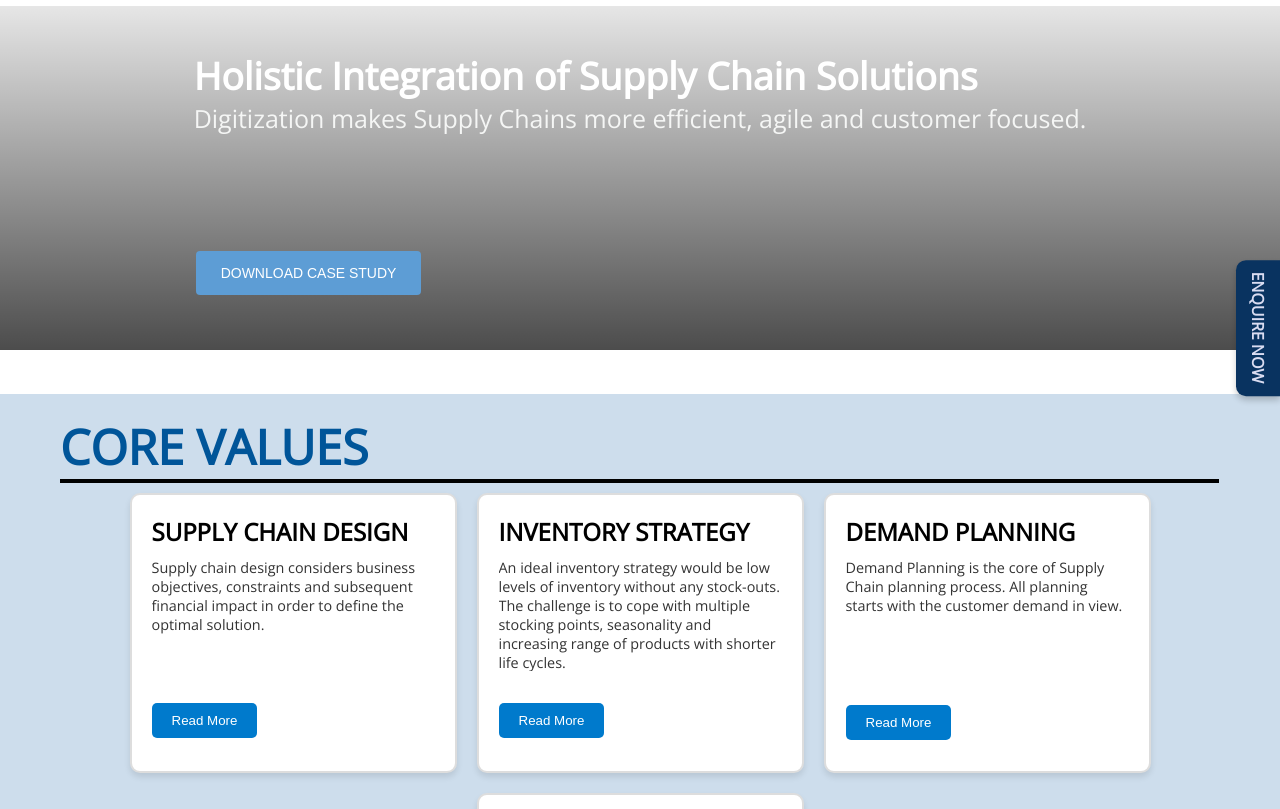
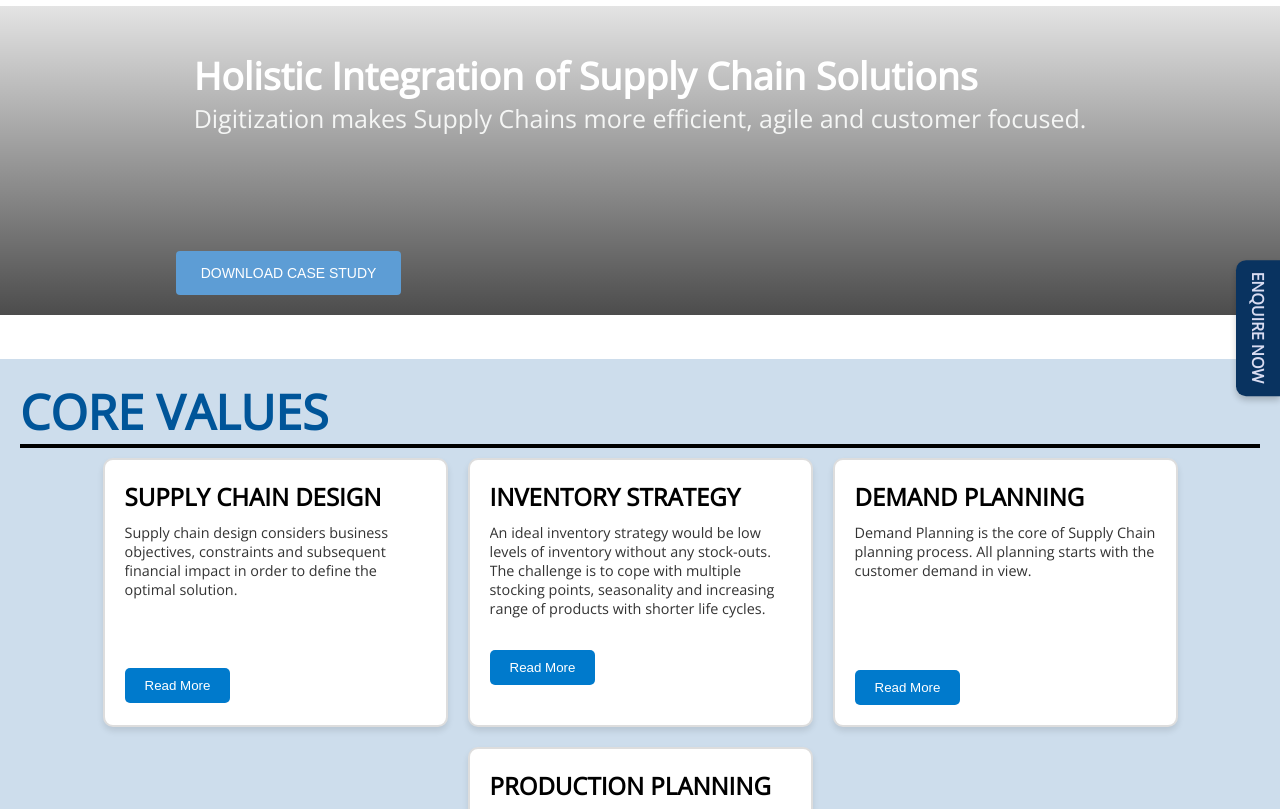
Before and after one commit to Monikaswami1234/SCM, a plain HTML site: page chain-planning.html in a window 1280 px wide. Shown: the part 72-881 px from the top of the page. Drawn offline with nearby package versions, Linux system fonts and the light colour scheme.

Commit message:
add file

```diff
--- a/chain-planning.css
+++ b/chain-planning.css
@@ -182,9 +182,11 @@ nav {
             display: flex;
             /*justify-content: center;*/
             align-items: center;
-            /* padding-left: 180px;*/
-            margin-left: 82px;
-            padding-bottom: 55px;
+            margin-left: 62px;
+            /* padding-left: 180px;
+
+
+    padding-bottom: 55px; */
         }
 
 
@@ -232,10 +234,16 @@ nav {
 
 .core-values {
     text-align: center;
-    max-width: 1485px;
+    /* max-width: 1485px; */
     padding: 20px;
     background-color: #cdddec;
     /* margin-left: 15px; */
+    display: flex;
+    justify-content: center;
+    /*align-items: center;*/
+    flex-direction: column;
+    width: 100%;
+
 }
 
 .core-values h1 {
@@ -244,8 +252,8 @@ nav {
     text-align: left;
     color: #005599;
     border-bottom: 4px solid #000;
-    margin-left: 40px;
-    margin-right: 41px;
+    /* margin-left: 92px;
+    margin-right: 86px; */
 }
 
 .values-container {
@@ -261,13 +269,13 @@ nav {
     border: 2px solid #ddd;
     border-radius: 10px;
     box-shadow: 0 4px 6px rgba(0, 0, 0, 0.1);
-    width: 327px;
+    width: 345px;
     padding: 20px;
     text-align: left;
     transition: transform 0.3s ease, background-color 0.3s ease, border-color 0.3s ease;
     opacity: 0;
     animation: slideUp 1s ease forwards;
-    height: 280px;
+    height: auto;
 }
 
 .value-card:hover {
@@ -346,7 +354,7 @@ nav {
         background-color: #f9f9f9;
     }
     .container {
-        /*max-width: 1200px;*/
+        /* max-width: 120/0px; */
         margin: 0 auto;
         padding: 20px;
     }
@@ -539,6 +547,7 @@ nav {
   text-decoration: none;
 }
 
+/*BOTTOM TO TOP*/
 
   /*Bottom to top button*/
 /* enquire button*/
--- a/logistics(load-allocation).css
+++ b/logistics(load-allocation).css
@@ -499,12 +499,13 @@ nav {
             font-family: Arial, sans-serif;
           } */
 
+
           /* enquire button*/
       /* .body {
           margin: 0;
           font-family: Arial, sans-serif;
           height: 200vh; /* For demonstration purposes */
-        /* } */
+        /* } */ */
 
         .enquire-button {
           position: fixed;
--- a/solution(sales).css
+++ b/solution(sales).css
@@ -354,7 +354,7 @@ nav {
           color: inherit;
       }
 
-
+/*related services*/
       .container2 {
           padding: 20px;
           text-align: center;
```
Also changed, not shown: solution(sales).html (+1 -1 lines).
